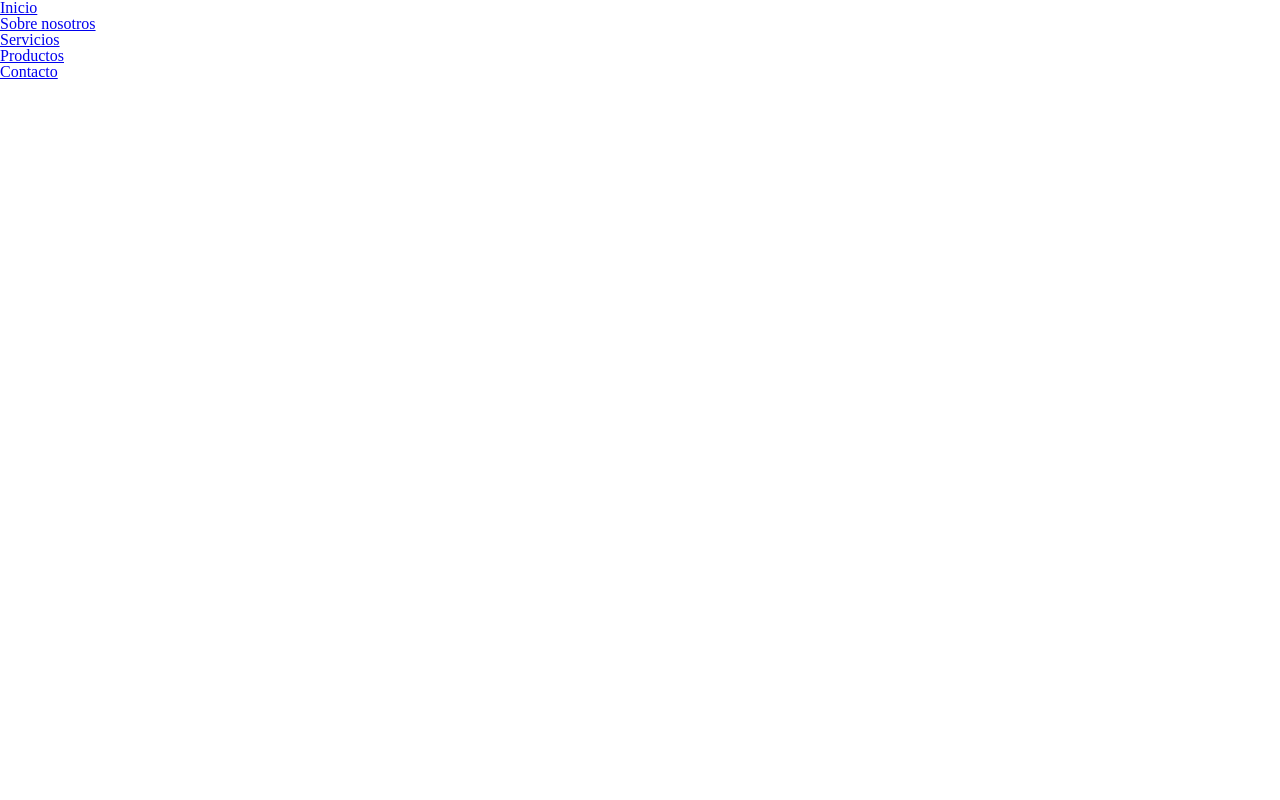
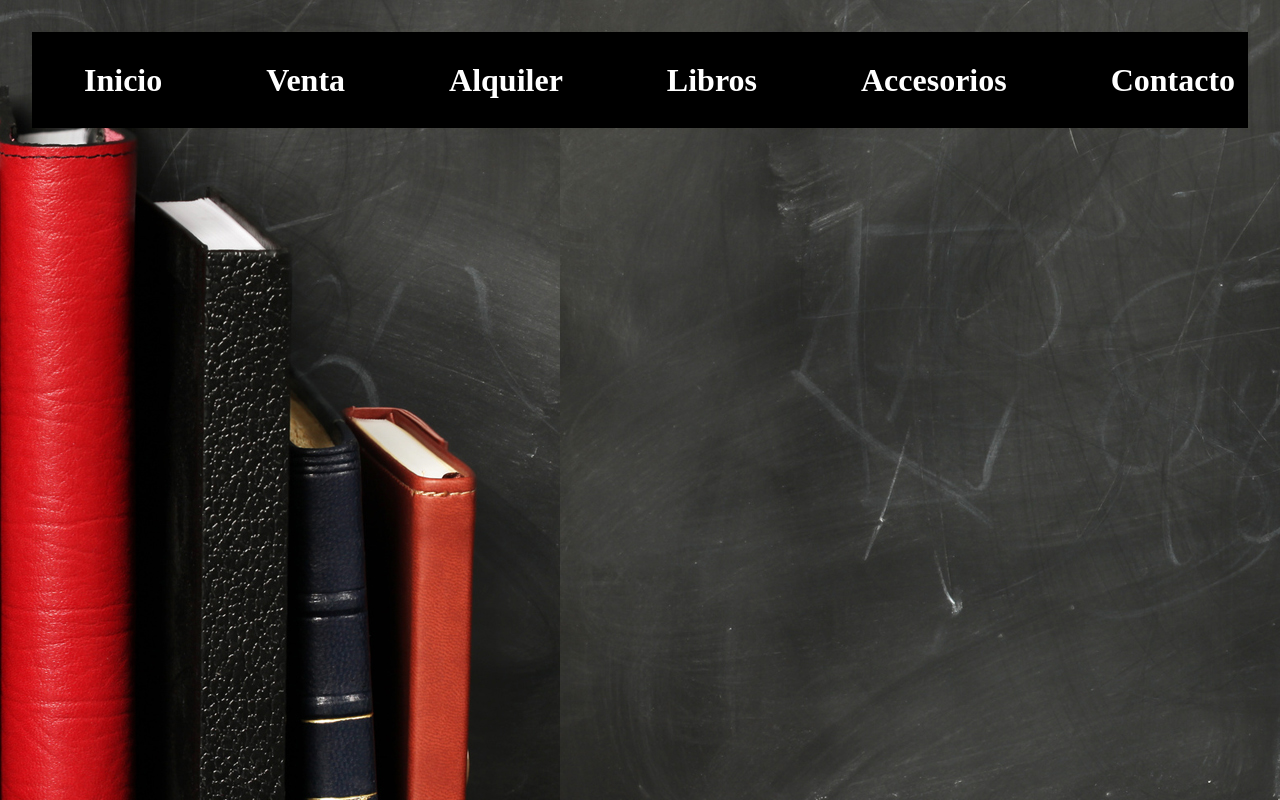
Before and after one commit to N4kk3r/Libreria, a plain HTML site: page index.html in a window 1280 px wide. Drawn offline with Linux system fonts and the light colour scheme.

Commit message:
Añado menu superior y fondo de la web

```diff
--- a/css/style.css
+++ b/css/style.css
@@ -1,24 +1,41 @@
+body{
+    padding: 2rem;
+    font-weight: bold;
+    background-image: url("../img/libros.jpg");
+    background-position-x: 35rem;
+}
+
 header{
+    justify-content: center;
+}
+
+#button{
     display: flex;
+}
 
+#button li{
+    display: flex;
+    flex-direction: row;
+    padding: 0 20px;
+    justify-content: center;
 
 }
 
+li:hover{
+    background-color: rgb(29, 29, 29);
+}
 
-#button li {
+nav{
+    background-color: rgb(0, 0, 0);
+    justify-content: center;
 
-    display: inline;
+}
 
+a{
 
-
-    }
-
-#button li a {
-    font-family: Arial;
-    font-size: 11px;
+    font-size: 2em;
+    padding: 1em;
+    color: white;
     text-decoration: none;
-    float: left;
-    padding: 10px;
-    background-color: #2175bc;
-    color: #fff;
+    justify-content: center;
 }
--- a/index.html
+++ b/index.html
@@ -11,20 +11,22 @@
 </head>
 <body>
     <header>
-        <ul id=”button”>
-            <li><a href=”#”>Inicio</a></li>
-            <li><a href=”#”>Sobre nosotros</a></li>
-            <li><a href=”#”>Servicios</a></li>
-            <li><a href=”#”>Productos</a></li>
-            <li><a href=”#”>Contacto</a></li>
+
+        <nav>
+            <ul id="button">
+                <li><a href="#"">Inicio</a></li>
+                <li><a href="#"">Venta</a></li>
+                <li><a href="#"">Alquiler</a></li>
+                <li><a href="#"">Libros</a></li>
+                <li><a href="#"">Accesorios</a></li>
+                <li><a href="#"">Contacto</a></li>
+
             </ul>
+        </nav>
     </header>
 
-    <section id="left">
+    <section id="center">
 
-    </section>
-
-    <section id="right">
 
 
     </section>
```
Also changed, not shown: img/libros.jpg (added).
